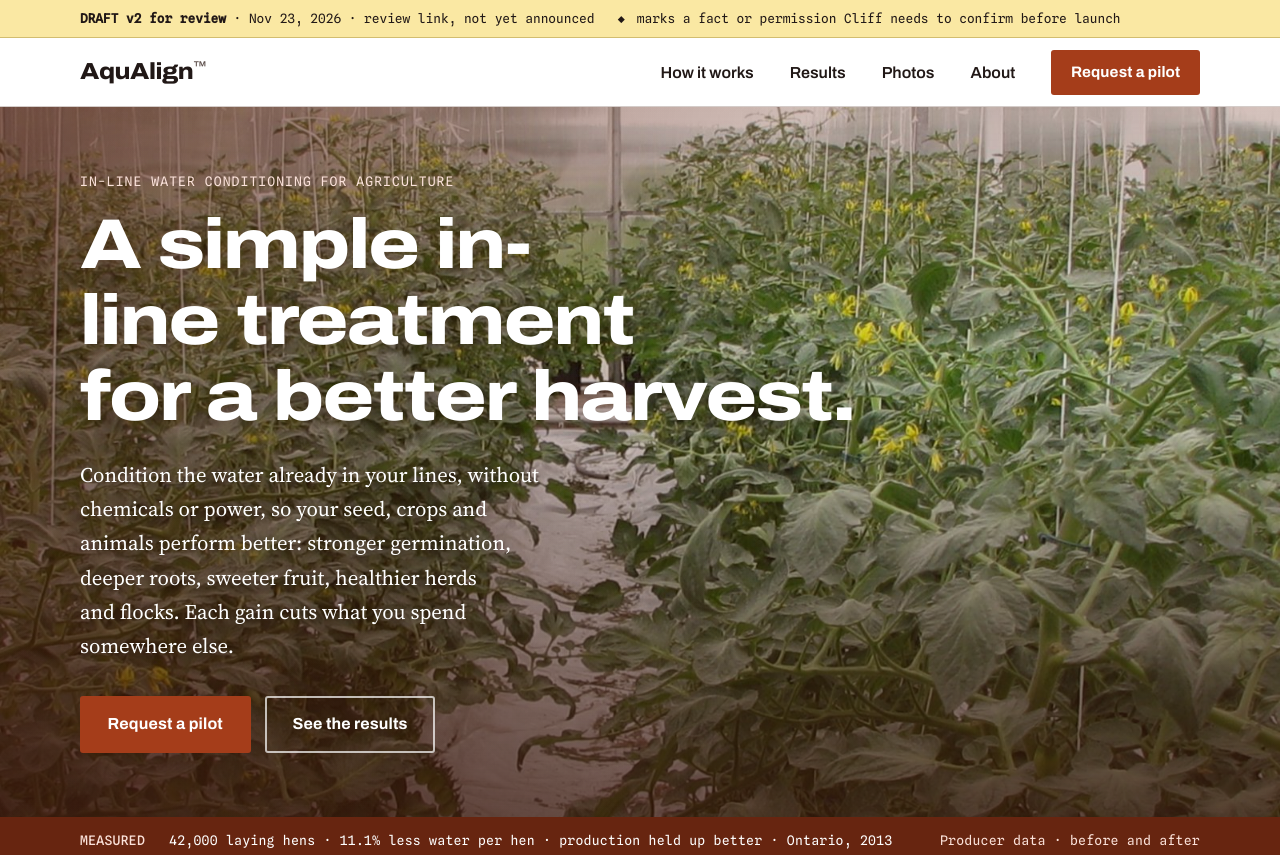
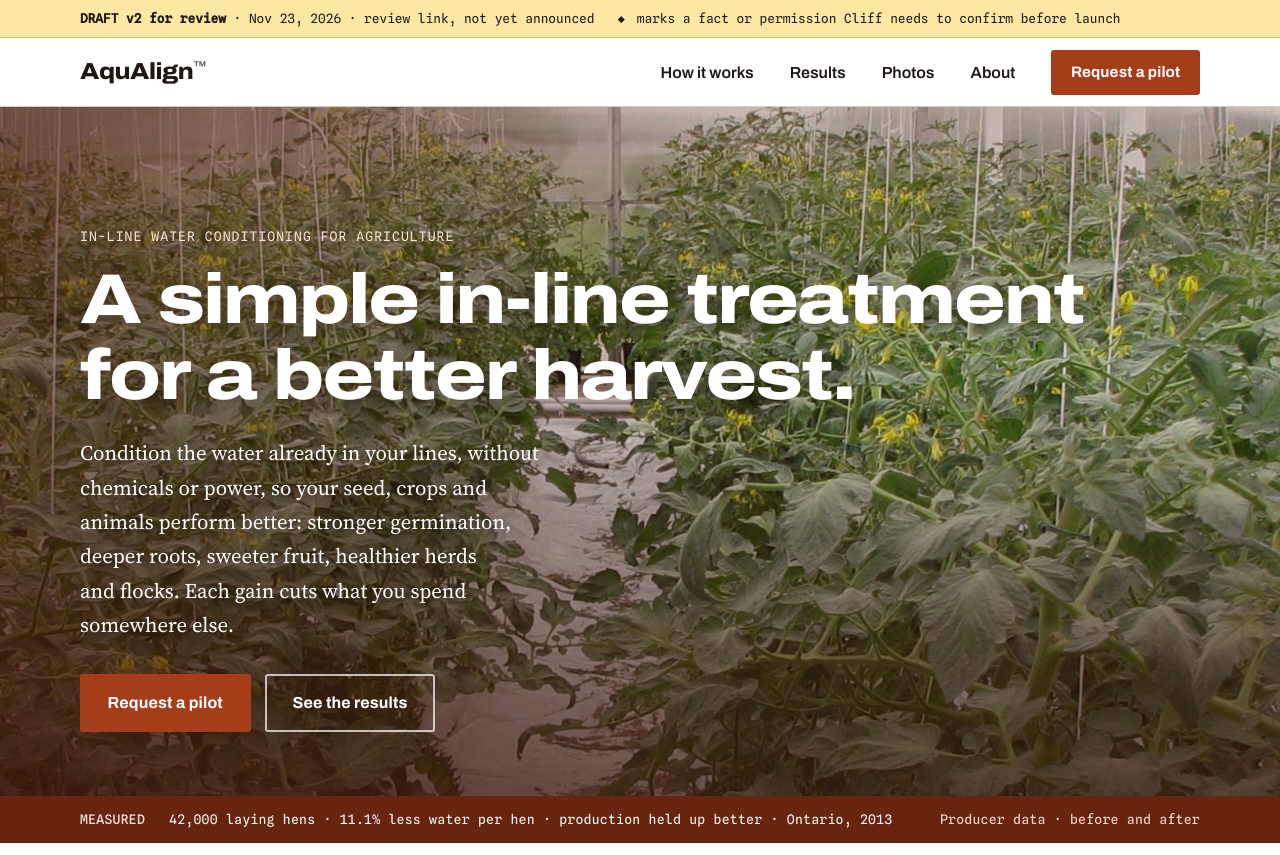
Before and after one commit to DanKnowsAGuy-web/aqualign-site, a plain HTML site: page v2/index.html in a window 1280 px wide. Shown: the top 855 px of the page. Drawn offline with Linux system fonts and the light colour scheme.

Commit message:
v2: keep in-line together in headline
Co-Authored-By: Claude Opus 5.5 <noreply@anthropic.com>
Claude-Session: https://claude.ai/code/session_01LfCeLimwSyKGo8XYqpgdrv

```diff
--- a/v2/index.html
+++ b/v2/index.html
@@ -45,7 +45,7 @@
   <div class="hero-scrim"></div>
   <div class="wrap hero-inner">
     <span class="kicker">In-line water conditioning for agriculture</span>
-    <h1 class="hero-title" id="hero-title"><span class="line">A simple in-line treatment</span><span class="line">for a better harvest.</span></h1>
+    <h1 class="hero-title" id="hero-title"><span class="line">A simple <span style="white-space:nowrap">in-line</span> treatment</span><span class="line">for a better harvest.</span></h1>
     <p class="hero-sub">Condition the water already in your lines, without chemicals or power, so your seed, crops and animals perform better: stronger germination, deeper roots, sweeter fruit, healthier herds and flocks. Each gain cuts what you spend somewhere else.</p>
     <div class="hero-cta">
       <a class="btn btn-clay" href="#pilot">Request a pilot</a>
--- a/v2/story.css
+++ b/v2/story.css
@@ -301,4 +301,4 @@
   .scrolly .anim-dot { width: 2rem; height: 2rem; font-size: 0.85rem; }
 }
 
-.hero-title { max-width: 18ch; font-size: clamp(2.4rem, 6.2vw, 4.4rem); }
+.hero-title { max-width: 20ch; font-size: clamp(2.4rem, 6.2vw, 4.4rem); }
```
